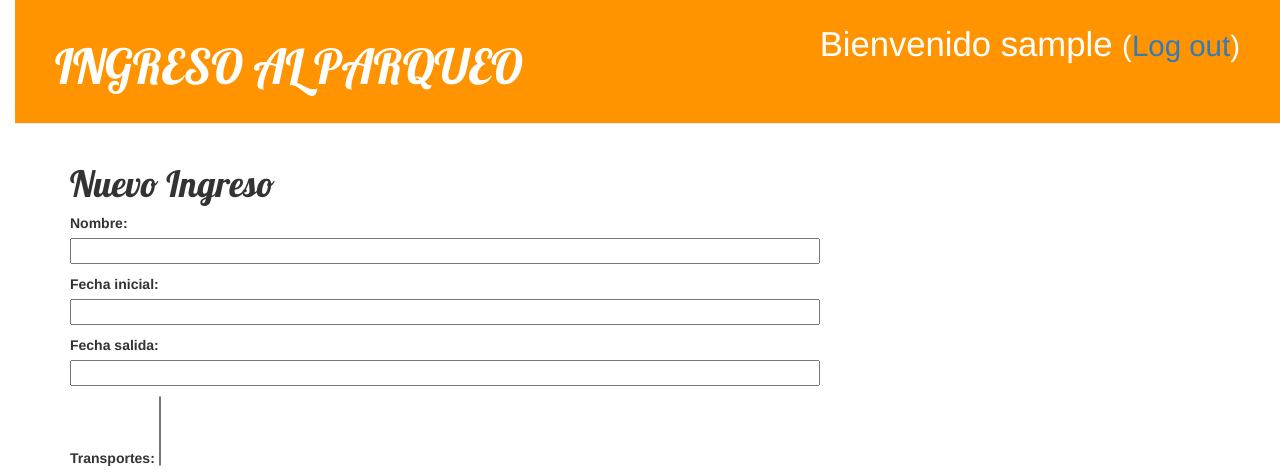
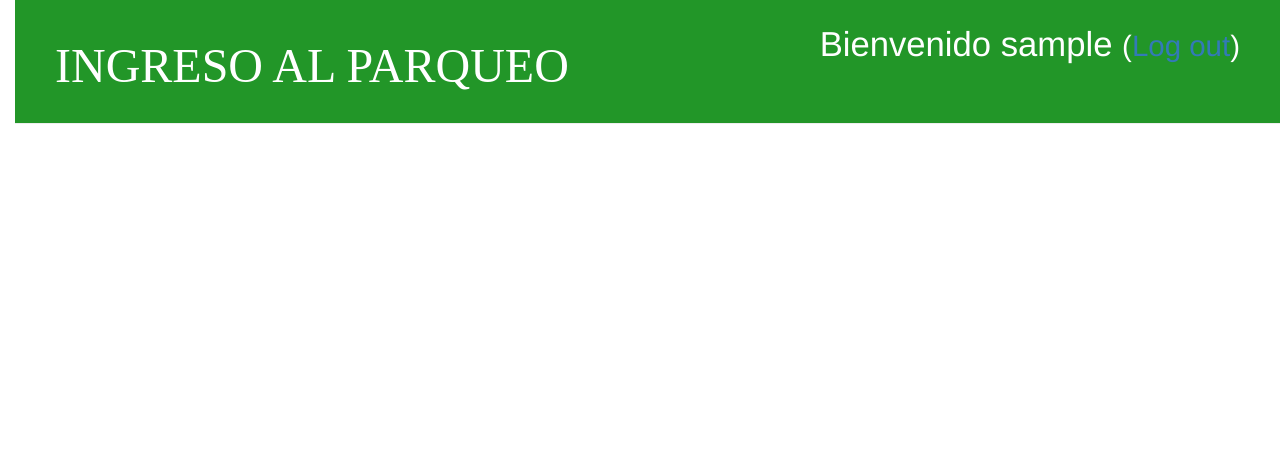
Before and after one commit to guych0/proyecto, a Django app: page / in a window 1280 px wide. Shown: the top 472 px of the page. Run offline with Django 3.2, Linux system fonts and the light colour scheme; the visitor is signed in with stand-in values (Sample User, id 1); data that the repository does not hold is empty; some libraries are stand-ins or nearby versions.

Commit message:
para pythonanywhere

```diff
--- a/parqueo/urls.py
+++ b/parqueo/urls.py
@@ -16,10 +16,10 @@ Including another URLconf
 from django.conf.urls import url, include
 from django.contrib import admin
 from django.contrib.auth import views
-
 urlpatterns = [
     url(r'^admin/', admin.site.urls),
+    url(r'', include('parqueos.urls')),
     url(r'^accounts/login/$', views.login, name='login'),
     url(r'^accounts/logout/$', views.logout, name='logout', kwargs={'next_page': '/'}),
-    url(r'', include('parqueos.urls')),
+
 ]
--- a/parqueos/static/css/blog.css
+++ b/parqueos/static/css/blog.css
@@ -7,7 +7,7 @@ body{
   padding-left: 15px;
 }
 .page-header {
-        background-color: #ff9400;
+        background-color: #229628;
         margin-top: 0;
         padding: 20px 20px 20px 40px;
     }
--- a/parqueos/templates/parqueos/base.html
+++ b/parqueos/templates/parqueos/base.html
@@ -1,10 +1,9 @@
 {% load staticfiles %}
 <html>
     <head>
-      <title>Django blog</title>
+      <title>Proyecto de zona</title>
       <link rel="stylesheet" href="//maxcdn.bootstrapcdn.com/bootstrap/3.2.0/css/bootstrap.min.css">
       <link rel="stylesheet" href="//maxcdn.bootstrapcdn.com/bootstrap/3.2.0/css/bootstrap-theme.min.css">
-      <link href="https://fonts.googleapis.com/css?family=Lobster&subset=latin,latin-ext" rel="stylesheet" type="text/css">
       <link rel="stylesheet" href="{% static 'css/blog.css' %}">
 
     </head>
--- a/parqueos/templates/parqueos/parqueo_editar.html
+++ b/parqueos/templates/parqueos/parqueo_editar.html
@@ -2,7 +2,7 @@
 
     {% block content %}
     {% if user.is_authenticated %}
-
+       <a class="btn btn-default" href=""><span class="glyphicon glyphicon-pencil"></span></a>
        {%else%}
        <h1>Iniciar sesion para Editar</h1>
        {% endif %}
--- a/parqueos/urls.py
+++ b/parqueos/urls.py
@@ -3,6 +3,6 @@ from . import views
 
 
 urlpatterns = [
-    #url(r'^$', views.lista_parqueos, name ='lista_parqueos'),
-    url(r'^$', views.parqueo_nuevo, name='parqueo_nuevo'),
+    url(r'^$', views.lista),
+    url(r'^nuevo/$', views.nuevo, name='nuevo'),
     ]
--- a/parqueos/views.py
+++ b/parqueos/views.py
@@ -4,12 +4,12 @@ from django.contrib import messages
 from .forms import ParqueoForm
 from parqueos.models import Parqueo, Tipos
 # Create your views here.
-def lista_parqueos(request):
+def lista(request):
     publi = Parqueo.objects.all()
     return render(request,'parqueos/listar_lista.html',{'publi':publi})
 
 @login_required
-def parqueo_nuevo(request):
+def nuevo(request):
 
     if request.method =="POST":
         formulario = ParqueoForm(request.POST)
```
